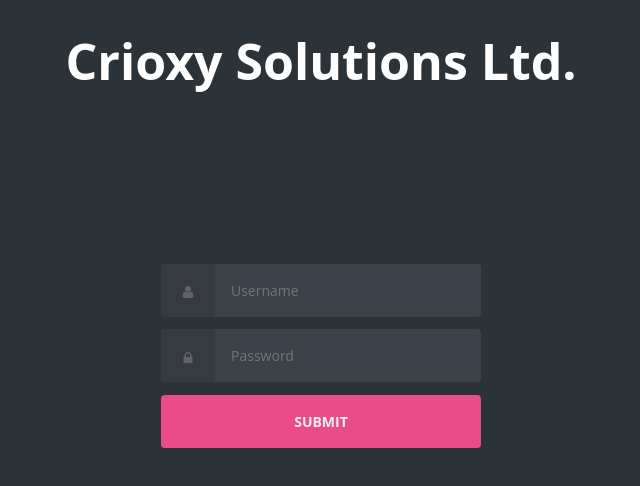
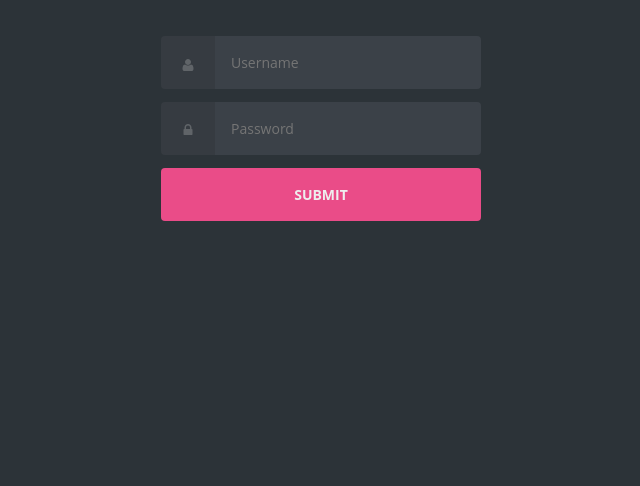
Before and after one commit to oscplo/oscplo, a plain HTML site: page index.html in a window 1280 px wide. Shown: the top 486 px of the page, without its empty margins (319-959 px from the left). Drawn offline with Linux system fonts and the light colour scheme.

Commit message:
Update index.html

```diff
--- a/index.html
+++ b/index.html
@@ -4,10 +4,10 @@
     <meta charset="UTF-8">
     <meta name="viewport" content="width=device-width, initial-scale=1.0">
     <link rel="stylesheet" type="text/css" href="style.css">
-    <title> Sparkwaver Ltd.</title>
+    <title> Texiads</title>
 </head>
 <body class="align">
-  <h1>Crioxy Solutions Ltd.</h1>
+
   <div class="grid">
     <form class="form login">
       <div class="form__field">
```
